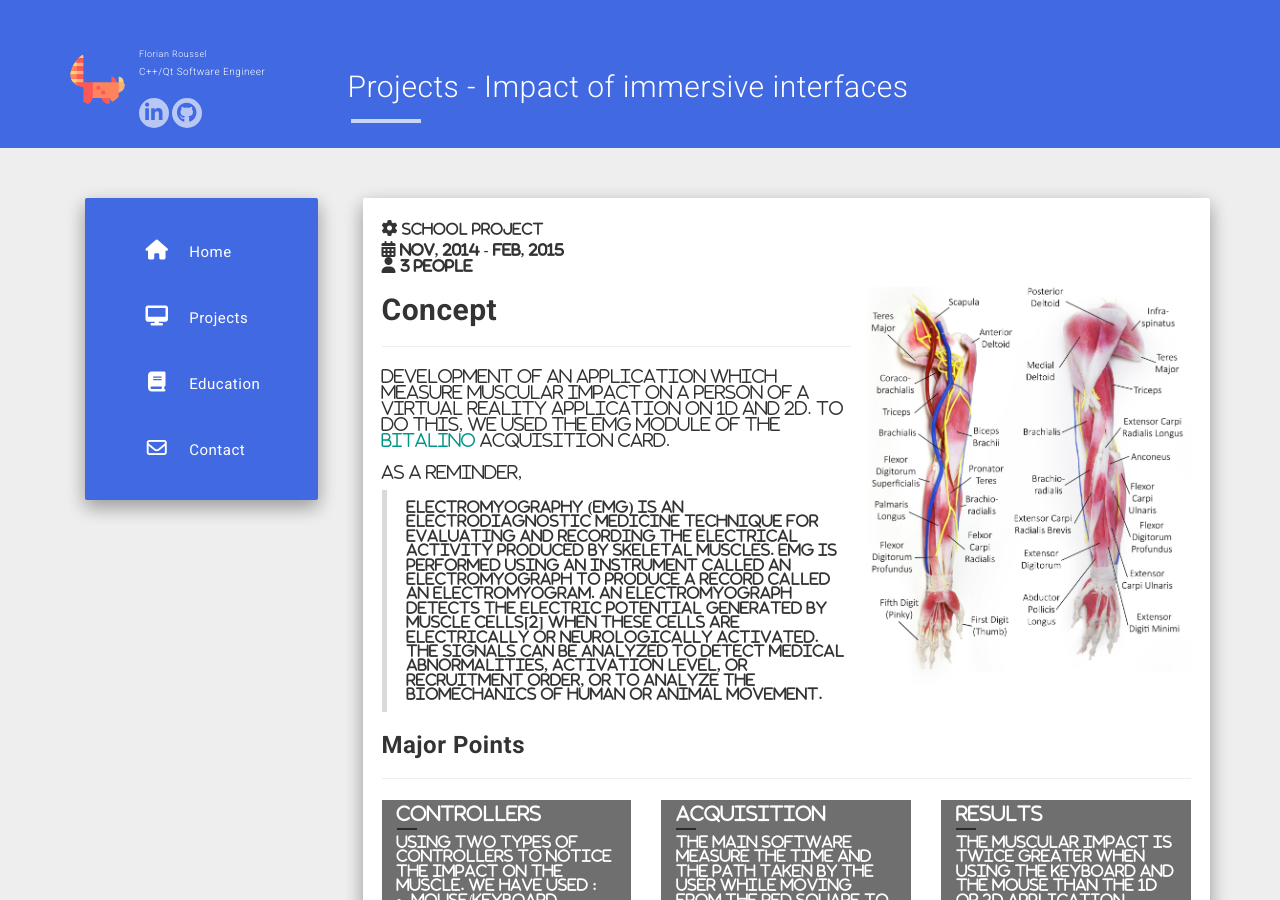
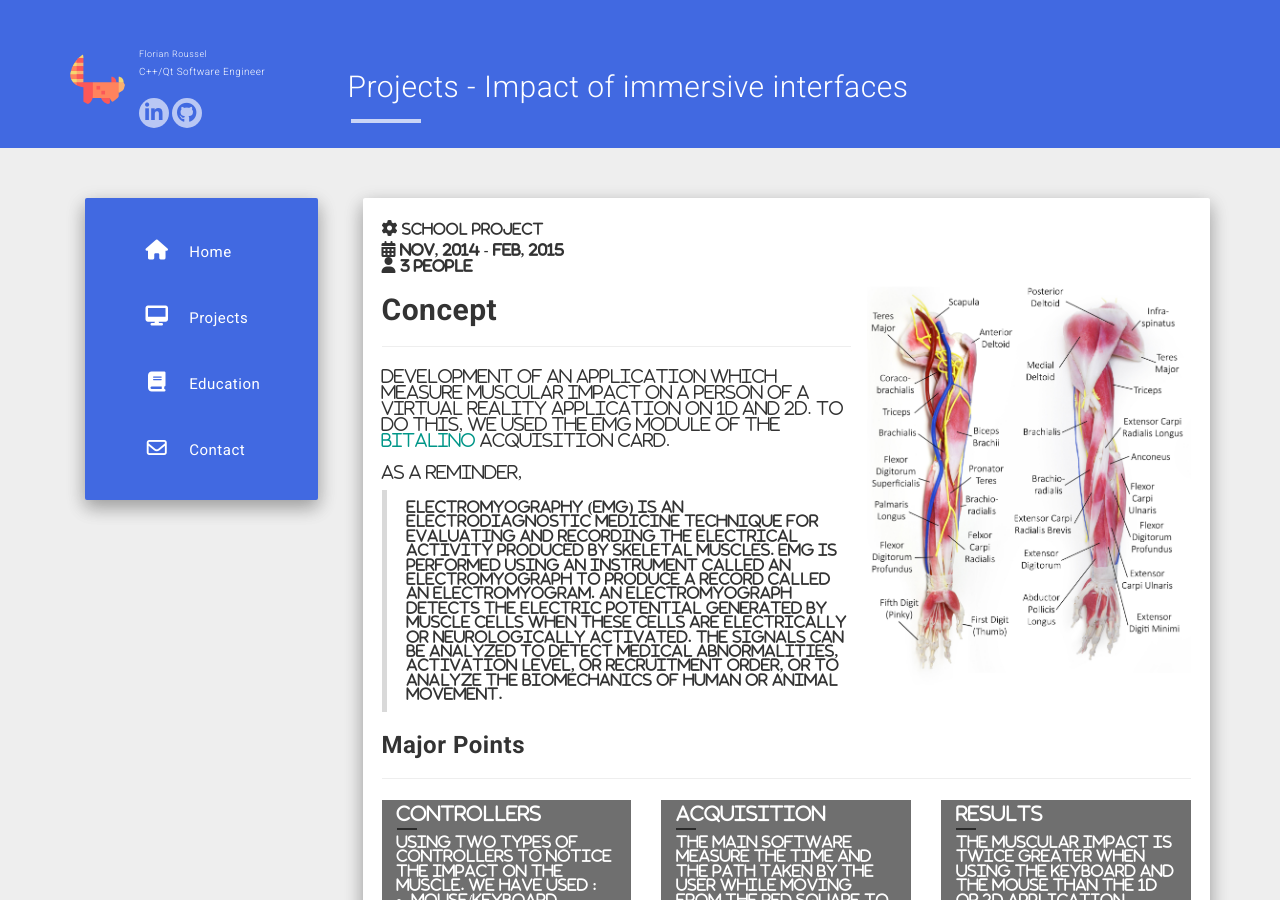
Before and after one commit to clement-roblot/karlito139.github.io, a Jekyll site: the page built from projects/bitalino.md, in a window 1280 px wide and 900 px high. Built offline with Jekyll 4.4.1, drawn with Linux system fonts in a browser that asks for light colours; nearby versions of some CDN libraries.

Commit message:
- Retrait d'une référence.

```diff
--- a/projects/bitalino.md
+++ b/projects/bitalino.md
@@ -11,7 +11,7 @@ team_number: 3
 <hr>
 Development of an application which measure muscular impact on a person of a virtual reality application on 1D and 2D. To do this, we used the EMG module of the <a href="http://bitalino.com/en/" target="_blank">BITalino</a> acquisition card.<br/><br/>
 As a reminder,
-<blockquote cite="https://en.wikipedia.org/wiki/Electromyography">Electromyography (EMG) is an electrodiagnostic medicine technique for evaluating and recording the electrical activity produced by skeletal muscles. EMG is performed using an instrument called an electromyograph to produce a record called an electromyogram. An electromyograph detects the electric potential generated by muscle cells[2] when these cells are electrically or neurologically activated. The signals can be analyzed to detect medical abnormalities, activation level, or recruitment order, or to analyze the biomechanics of human or animal movement.</blockquote>
+<blockquote cite="https://en.wikipedia.org/wiki/Electromyography">Electromyography (EMG) is an electrodiagnostic medicine technique for evaluating and recording the electrical activity produced by skeletal muscles. EMG is performed using an instrument called an electromyograph to produce a record called an electromyogram. An electromyograph detects the electric potential generated by muscle cells when these cells are electrically or neurologically activated. The signals can be analyzed to detect medical abnormalities, activation level, or recruitment order, or to analyze the biomechanics of human or animal movement.</blockquote>
 <h3><b>Major Points</b></h3>
 <hr>
 <div class="row">
```
